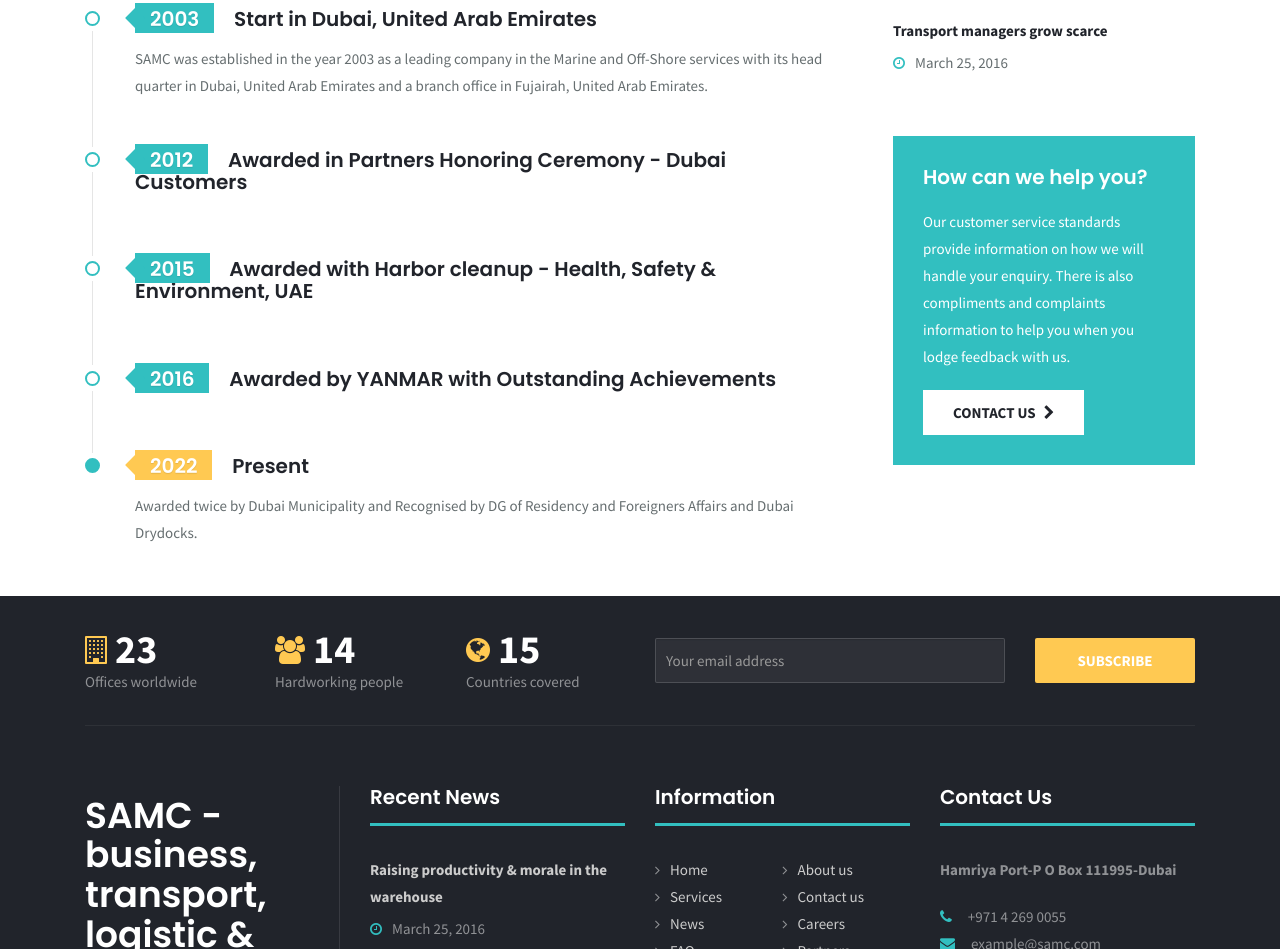
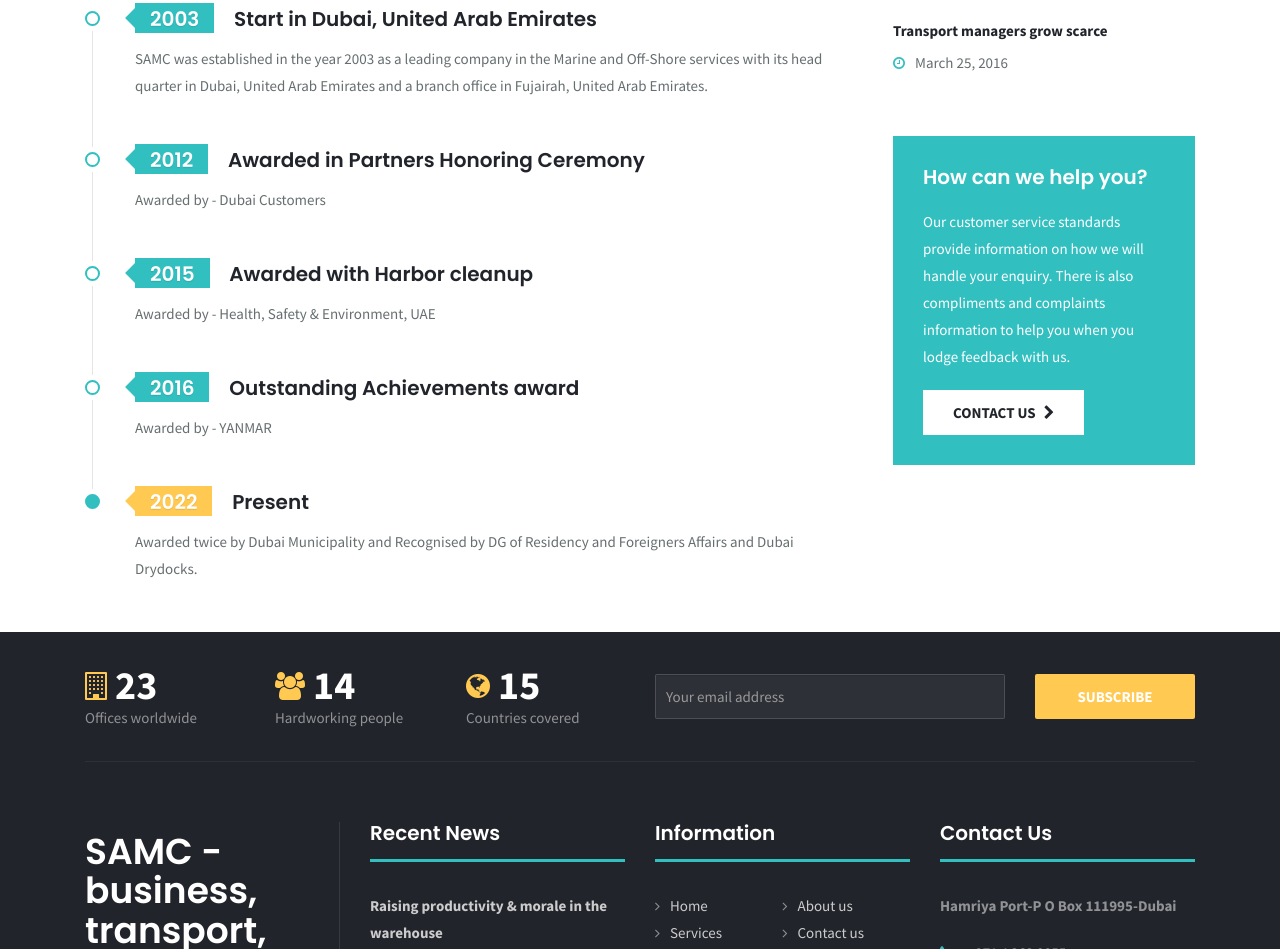
Before and after one commit to Eumla/samc-design-1, a plain HTML site: page company-history.html in a window 1280 px wide. Shown: the part 1123-2072 px from the top of the page. Drawn offline with Linux system fonts and the light colour scheme; files whose address does not match are found by name.

Commit message:
Update company-history.html

```diff
--- a/company-history.html
+++ b/company-history.html
@@ -175,16 +175,16 @@
                                     <p>SAMC was established in the year 2003 as a leading company in the Marine and Off-Shore services with its head quarter in Dubai, United Arab Emirates and a branch office in Fujairah, United Arab Emirates.</p>
                                 </li>
                                 <li>
-                                    <h3 class="title"><span class="year">2012</span> Awarded in Partners Honoring Ceremony - Dubai Customers</h3>
-                                    <p></p>
+                                    <h3 class="title"><span class="year">2012</span> Awarded in Partners Honoring Ceremony</h3>
+                                    <p>Awarded by - Dubai Customers</p>
                                 </li>
                                 <li>
-                                    <h3 class="title"><span class="year">2015</span> Awarded with Harbor cleanup - Health, Safety & Environment, UAE</h3>
-                                    <p></p>
+                                    <h3 class="title"><span class="year">2015</span> Awarded with Harbor cleanup</h3>
+                                    <p>Awarded by - Health, Safety & Environment, UAE</p>
                                 </li>
                                 <li>
-                                    <h3 class="title"><span class="year">2016</span> Awarded by YANMAR with Outstanding Achievements</h3>
-                                    <p></p>
+                                    <h3 class="title"><span class="year">2016</span> Outstanding Achievements award</h3>
+                                    <p>Awarded by - YANMAR</p>
                                 </li>
                                 <li>
                                     <h3 class="title"><span class="year">2022</span> Present</h3>
```
